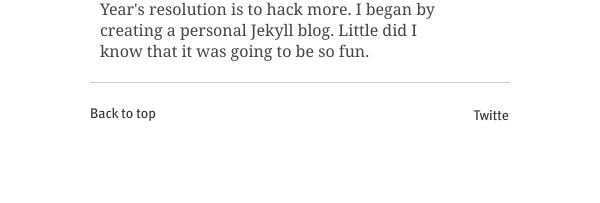
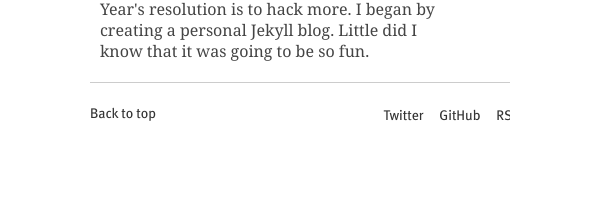
Before and after one commit to aacyun/jianxioy.github.com, a Jekyll site: the page built from index.html, in a window 600 px wide. Shown: the part 859-1062 px from the top of the page. Built offline with Jekyll 4.4.1, drawn with Linux system fonts in a browser that asks for light colours; Markdown is read by kramdown in place of the engine named in the settings.

Commit message:
Testing phone.

```diff
--- a/static/css/layout.css
+++ b/static/css/layout.css
@@ -224,7 +224,7 @@ a:hover {
 		}
 		.offsite-links {
 			position: relative;
-			left: 100px;
+			right: 50px;
 			bottom: 40px;
 		}
 	}
```
